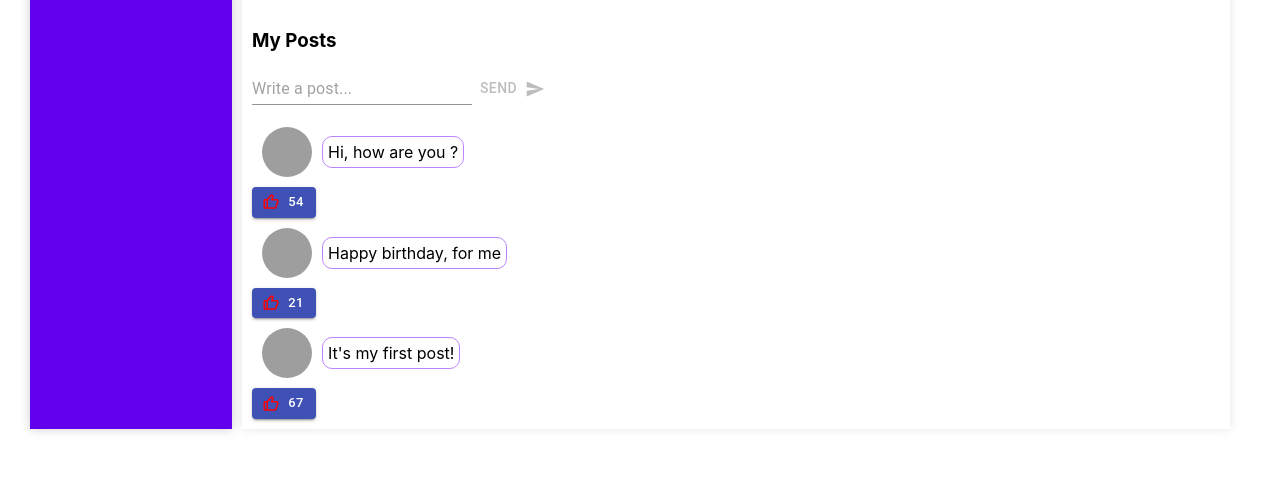
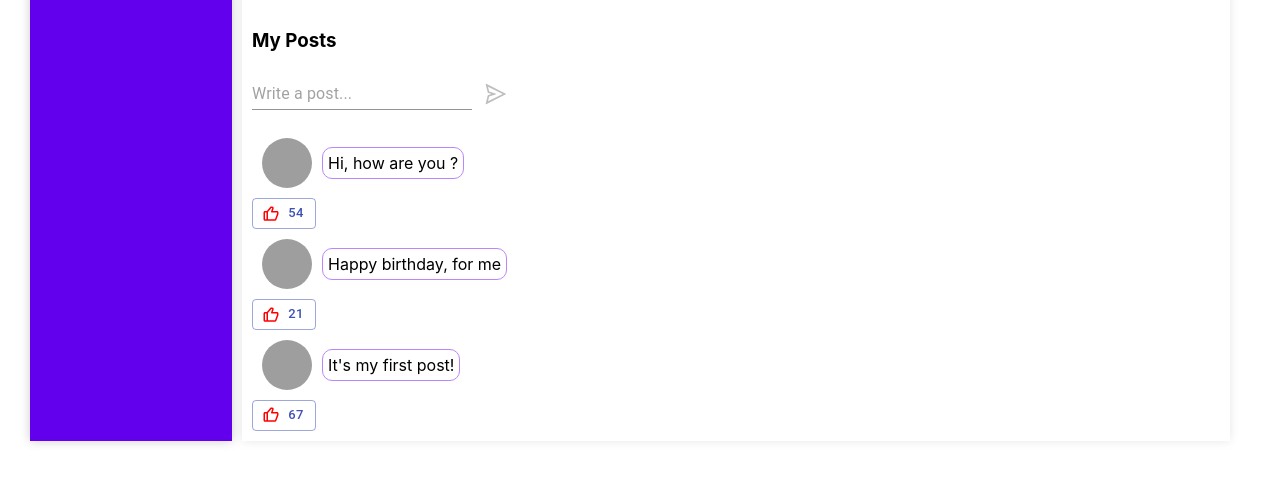
Before and after one commit to BuhayovA/React-social-network-app, a React (Create React App) app: page /profile in a window 1280 px wide. Shown: the part 310-791 px from the top of the page. Built offline with nearby package versions, Linux system fonts and the light colour scheme; grey boxes are pictures that could not be loaded.

Commit message:
'add-color-variable-and-import-buttons-inputs'

```diff
--- a/src/Components/MainContent/Profile/MyPosts/MyPosts.jsx
+++ b/src/Components/MainContent/Profile/MyPosts/MyPosts.jsx
@@ -2,9 +2,8 @@ import React from 'react';
 import style from "./MyPosts.module.css"
 import Post from "./Post/Post"
 import Input from '@material-ui/core/Input'
-import Button from '@material-ui/core/Button'
-// import {AiOutlineSend} from 'react-icons/ai'
-import {MdSend} from 'react-icons/md'
+import {AiOutlineSend} from 'react-icons/ai'
+import IconButton from '@material-ui/core/IconButton';
 
 const MyPosts = (props) => {
 
@@ -28,11 +27,11 @@ const MyPosts = (props) => {
             <h3>My Posts</h3>
             <div className={style.inputItem}>
                 <div>
-                    <Input className={style.textareaAddPost} color={'primary'} onChange={onChangePostInput} name="Add new post" placeholder="Write a post..." inputRef={newPostElement} value={props.newPostText} />
+                    <Input color={'primary'} onChange={onChangePostInput} name="Add new post" placeholder="Write a post..." inputRef={newPostElement} value={props.newPostText} />
                     {/*<textarea className={style.texareaAddPost} onChange={onChangePostInput} name="Add new post" placeholder="Write a message..." ref={newPostElement} value={props.newPostText}/>*/}
                 </div>
                 <div>
-                    <Button variant={'text'} color={'primary'} size={'medium'} endIcon={<MdSend/>} onClick={addPost} disabled={!props.newPostText}>Send</Button>
+                    <IconButton  children={<AiOutlineSend/>} color={'primary'} size={'medium'} onClick={addPost} disabled={!props.newPostText}/>
                     {/*<button className={style.buttonAddPost} onClick={addPost}  disabled={!props.newPostText}> Add</button>*/}
                 </div>
             </div>
--- a/src/Components/MainContent/Profile/MyPosts/MyPosts.module.css
+++ b/src/Components/MainContent/Profile/MyPosts/MyPosts.module.css
@@ -1,9 +1,5 @@
 .myPosts {
     padding:  10px;
-}
-
-.textareaAddPost {
-    text-align: justify;
 }
 
 .inputItem {
--- a/src/Components/MainContent/Profile/MyPosts/Post/Post.jsx
+++ b/src/Components/MainContent/Profile/MyPosts/Post/Post.jsx
@@ -14,7 +14,7 @@ const Post = (props) => {
                 <div className={style.item__message}>{props.message}</div>
             </div>
             <div>
-                <Button size={'small'} color={'primary'} startIcon={<BiLike color='red'/> } variant={'contained'}>{props.likesValue}</Button>
+                <Button size={'small'} color={'primary'} startIcon={<BiLike color='red'/> } variant={'outlined'}>{props.likesValue}</Button>
             </div>
         </div>
     )
```
Also changed, not shown: 1 other file (tests, documents, lock files or other folders).
